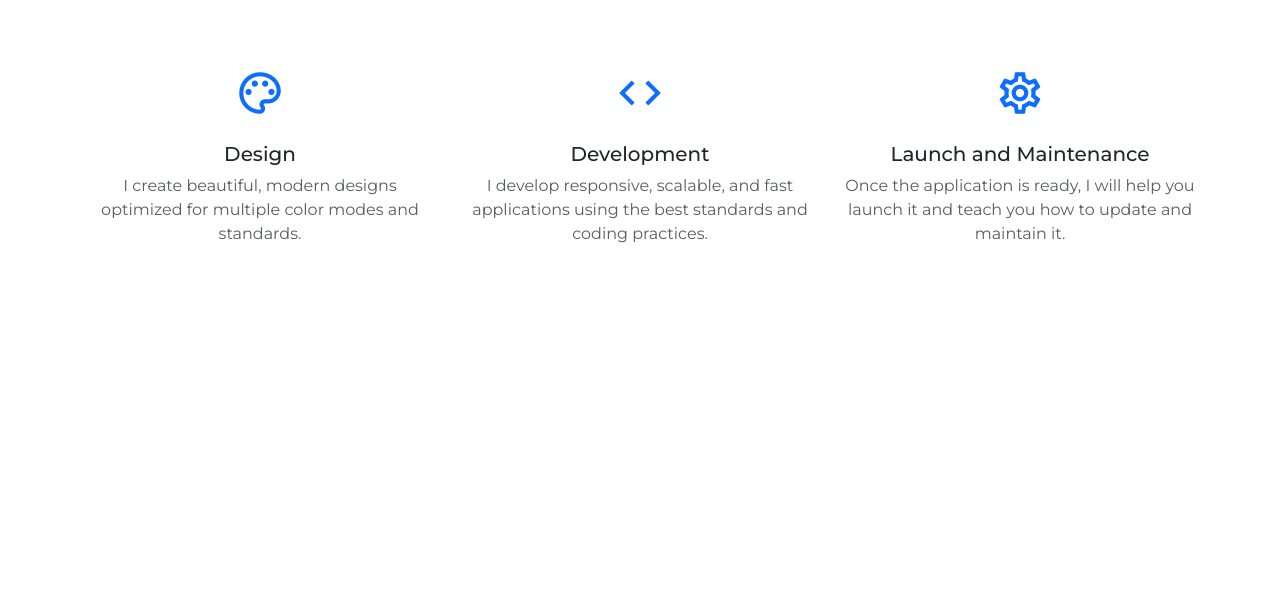
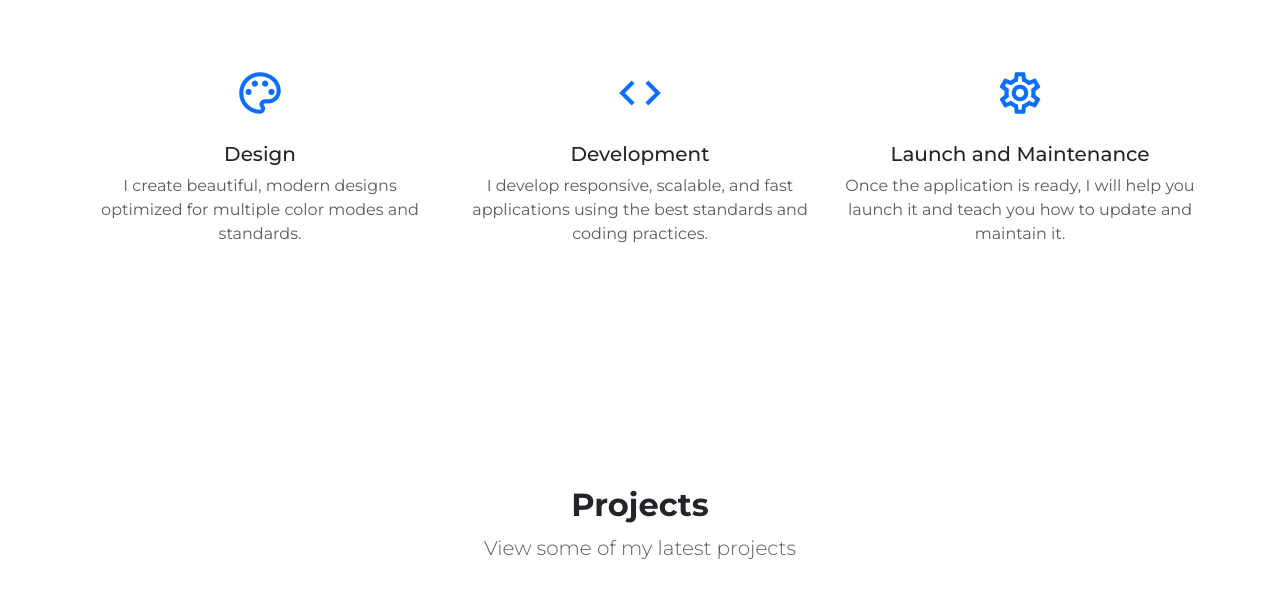
Before and after one commit to rono516/portfolio, a plain HTML site: page index.html in a window 1280 px wide. Shown: the part 723-1320 px from the top of the page. Before the commit the page ends 1113 px from the top, so only its background shows below. Drawn offline with nearby package versions, Linux system fonts and the light colour scheme.

Commit message:
projects

```diff
--- a/index.html
+++ b/index.html
@@ -147,7 +147,16 @@
 
             <!-- Projects -->
 
-            <section id="projects"></section>
+            <section id="projects" class="text-center py-5">
+                <div class="container py-5">
+                    <div class="row justify-content-center">
+                        <h2 class="fw-bold">Projects</h2>
+                        <p class="lead text-muted mb-5">
+                            View some of my latest projects
+                        </p>
+                    </div>
+                </div>
+            </section>
             <!-- End Projects -->
 
 
```
